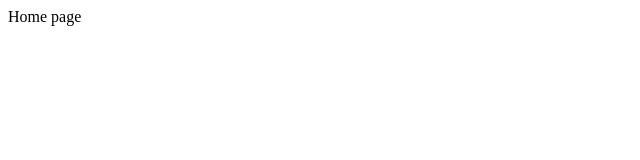
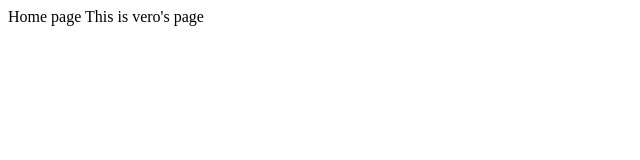
Before and after one commit to vlino2015/classGitRepo, a plain HTML site: page index.html in a window 1280 px wide. Shown: the whole page, without its empty margins (0-640 px from the left). Drawn offline with Linux system fonts and the light colour scheme.

Commit message:
added some changes

```diff
--- a/index.html
+++ b/index.html
@@ -8,5 +8,6 @@
 </head>
 <body>
     Home page
+    This is vero's page
 </body>
 </html>
```
